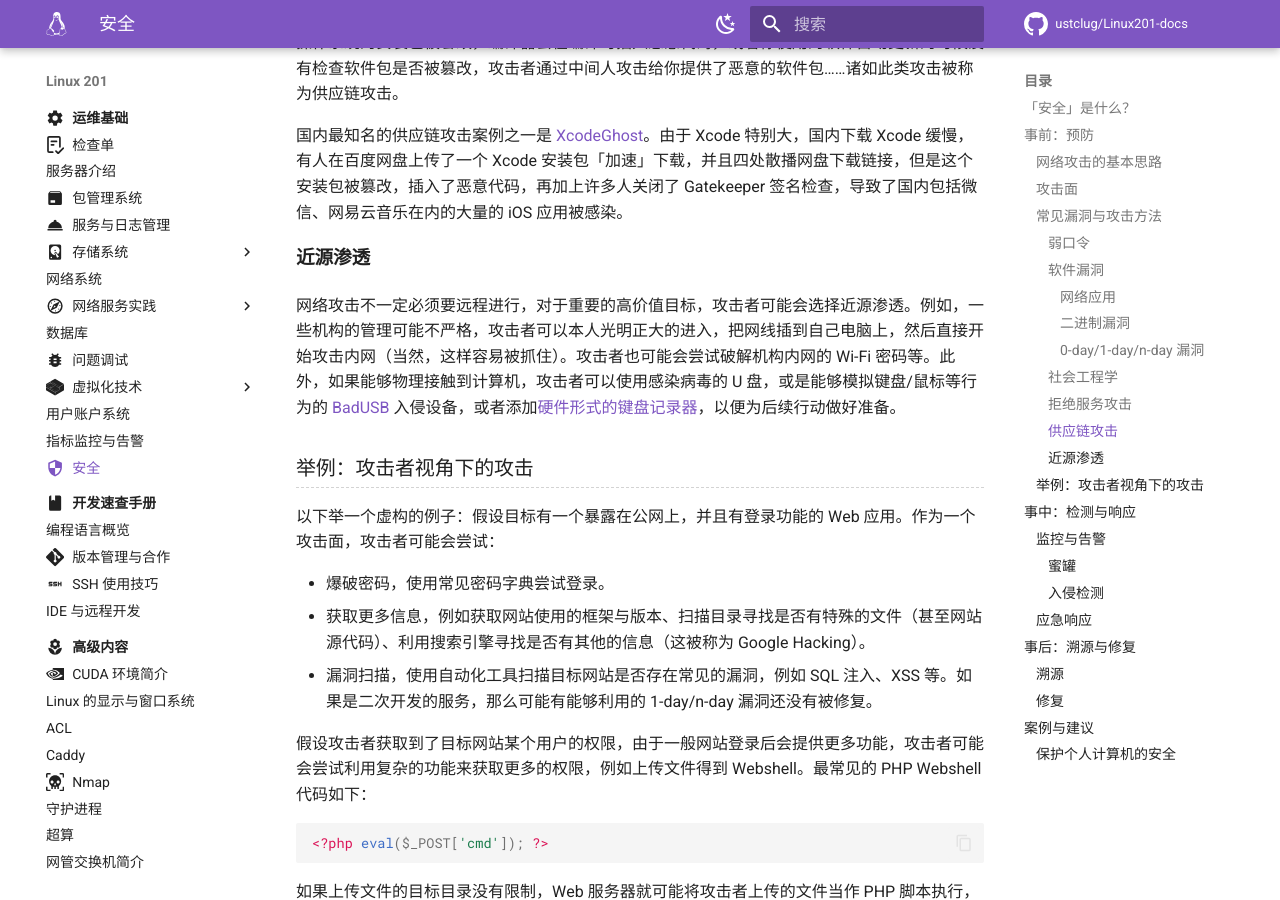
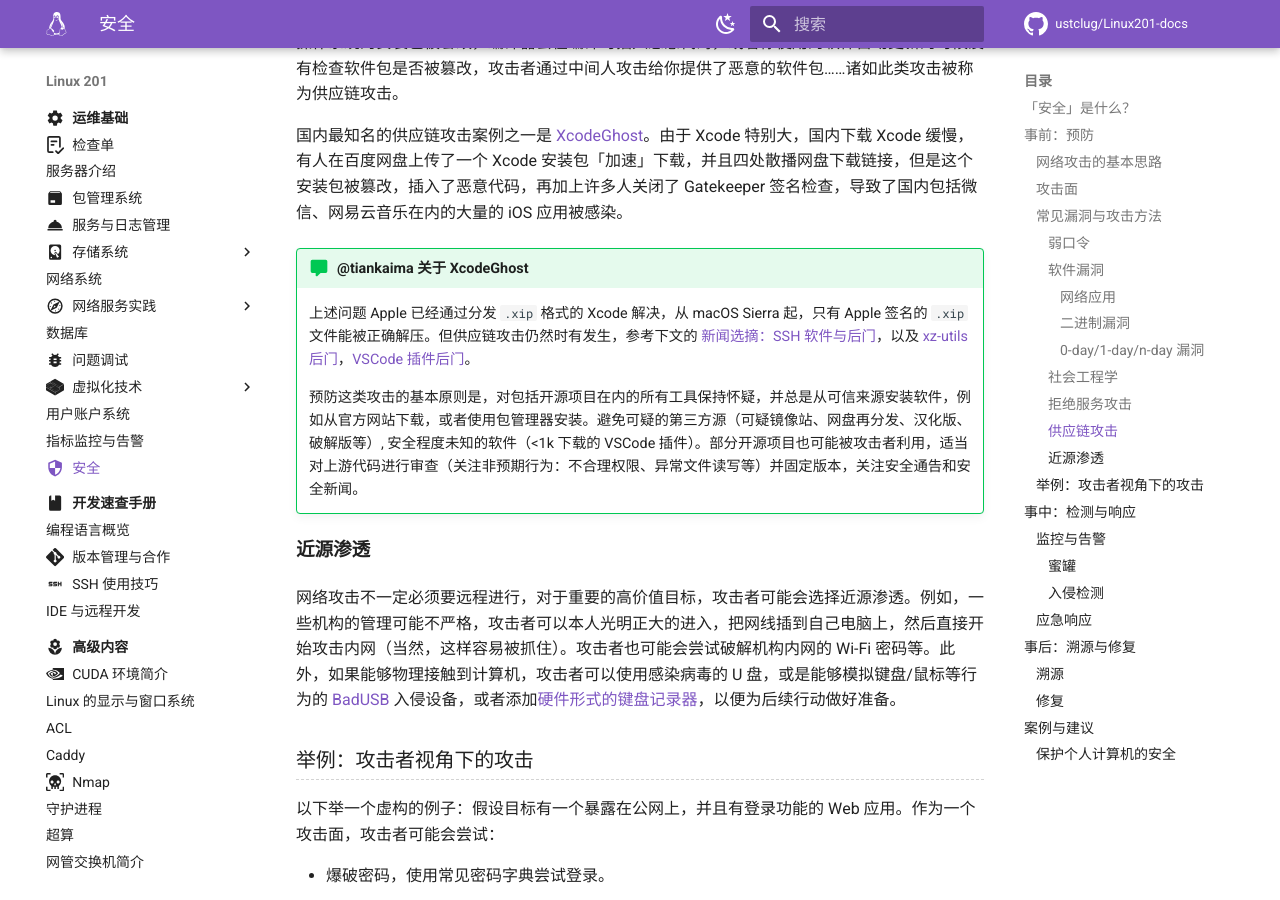
Before and after one commit to ustclug/Linux201-docs, an MkDocs documentation site: the page built from docs/ops/security.md, in a window 1280 px wide and 900 px high, scrolled down 5473 px. Built offline with MkDocs 1.6.1 and Material for MkDocs 9.7.7, drawn with Linux system fonts in a browser that asks for light colours; comment, search, counter and statistics services are not loaded.

Commit message:
ops/security: more on supply chain attack (#23)

```diff
--- a/docs/ops/security.md
+++ b/docs/ops/security.md
@@ -165,6 +165,12 @@
 
 国内最知名的供应链攻击案例之一是 [XcodeGhost](https://en.wikipedia.org/wiki/XcodeGhost)。由于 Xcode 特别大，国内下载 Xcode 缓慢，有人在百度网盘上传了一个 Xcode 安装包「加速」下载，并且四处散播网盘下载链接，但是这个安装包被篡改，插入了恶意代码，再加上许多人关闭了 Gatekeeper 签名检查，导致了国内包括微信、网易云音乐在内的大量的 iOS 应用被感染。
 
+!!! comment "@tiankaima 关于 XcodeGhost"
+
+    上述问题 Apple 已经通过分发 `.xip` 格式的 Xcode 解决，从 macOS Sierra 起，只有 Apple 签名的 `.xip` 文件能被正确解压。但供应链攻击仍然时有发生，参考下文的 [新闻选摘：SSH 软件与后门](#lessons)，以及 [xz-utils 后门](https://en.wikipedia.org/wiki/XZ_Utils_backdoor)，[VSCode 插件后门](https://blog.checkpoint.com/securing-the-cloud/malicious-vscode-extensions-with-more-than-45k-downloads-steal-pii-and-enable-backdoors/)。
+
+    预防这类攻击的基本原则是，对包括开源项目在内的所有工具保持怀疑，并总是从可信来源安装软件，例如从官方网站下载，或者使用包管理器安装。避免可疑的第三方源（可疑镜像站、网盘再分发、汉化版、破解版等）, 安全程度未知的软件（<1k 下载的 VSCode 插件）。部分开源项目也可能被攻击者利用，适当对上游代码进行审查（关注非预期行为：不合理权限、异常文件读写等）并固定版本，关注安全通告和安全新闻。
+
 #### 近源渗透 {#close-access-penetration}
 
 网络攻击不一定必须要远程进行，对于重要的高价值目标，攻击者可能会选择近源渗透。例如，一些机构的管理可能不严格，攻击者可以本人光明正大的进入，把网线插到自己电脑上，然后直接开始攻击内网（当然，这样容易被抓住）。攻击者也可能会尝试破解机构内网的 Wi-Fi 密码等。此外，如果能够物理接触到计算机，攻击者可以使用感染病毒的 U 盘，或是能够模拟键盘/鼠标等行为的 [BadUSB](https://en.wikipedia.org/wiki/BadUSB) 入侵设备，或者添加[硬件形式的键盘记录器](https://en.wikipedia.org/wiki/Hardware_keylogger)，以便为后续行动做好准备。
```
Also changed, not shown: other parts of docs/ops/security.md (+1 -1 lines).
